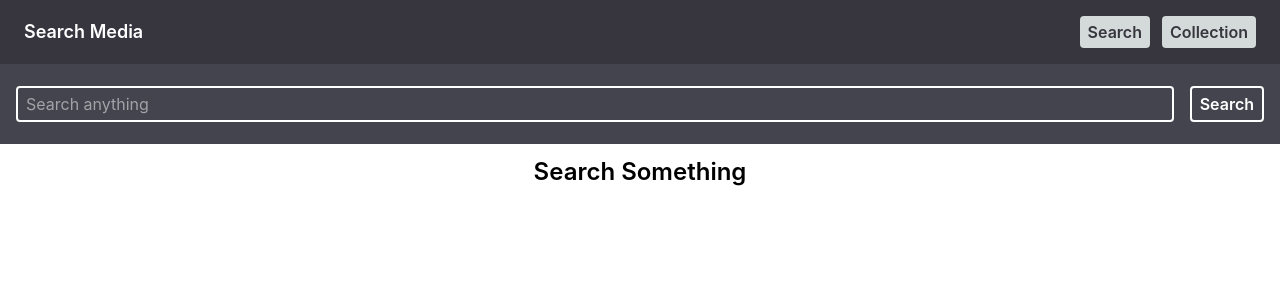
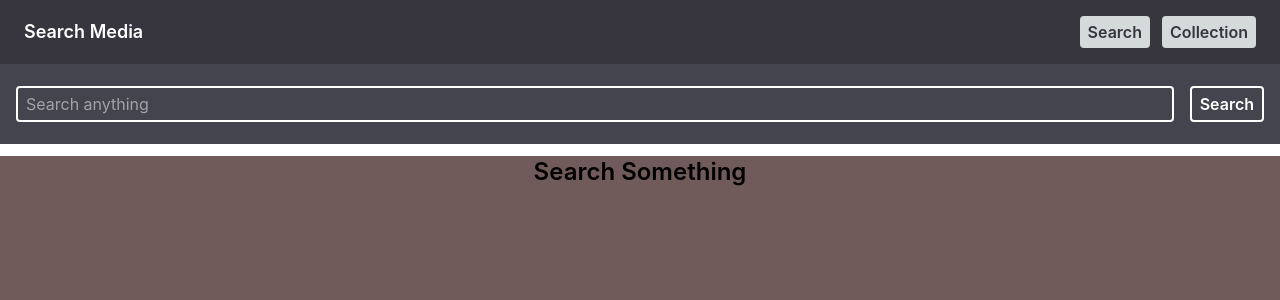
Before and after one commit to ASHIFx/MediaSearch-redux, a React (Vite) app: page / in a window 1280 px wide. Shown: the top 300 px of the page. Built offline with nearby package versions, Linux system fonts and the light colour scheme; no server answers; the HTML template or start-up script is replaced by a standard one.

Commit message:
color change

```diff
--- a/src/pages/Homepage.jsx
+++ b/src/pages/Homepage.jsx
@@ -16,7 +16,7 @@ const Homepage = () => {
         <ResultGrid/>
         </>
         :
-        <div className='text-center mt-3 text-2xl font-semibold'>
+        <div className='text-center mt-3 text-2xl font-semibold h-screen bg-(--c3)'>
           Search Something
         </div>
         }
```
